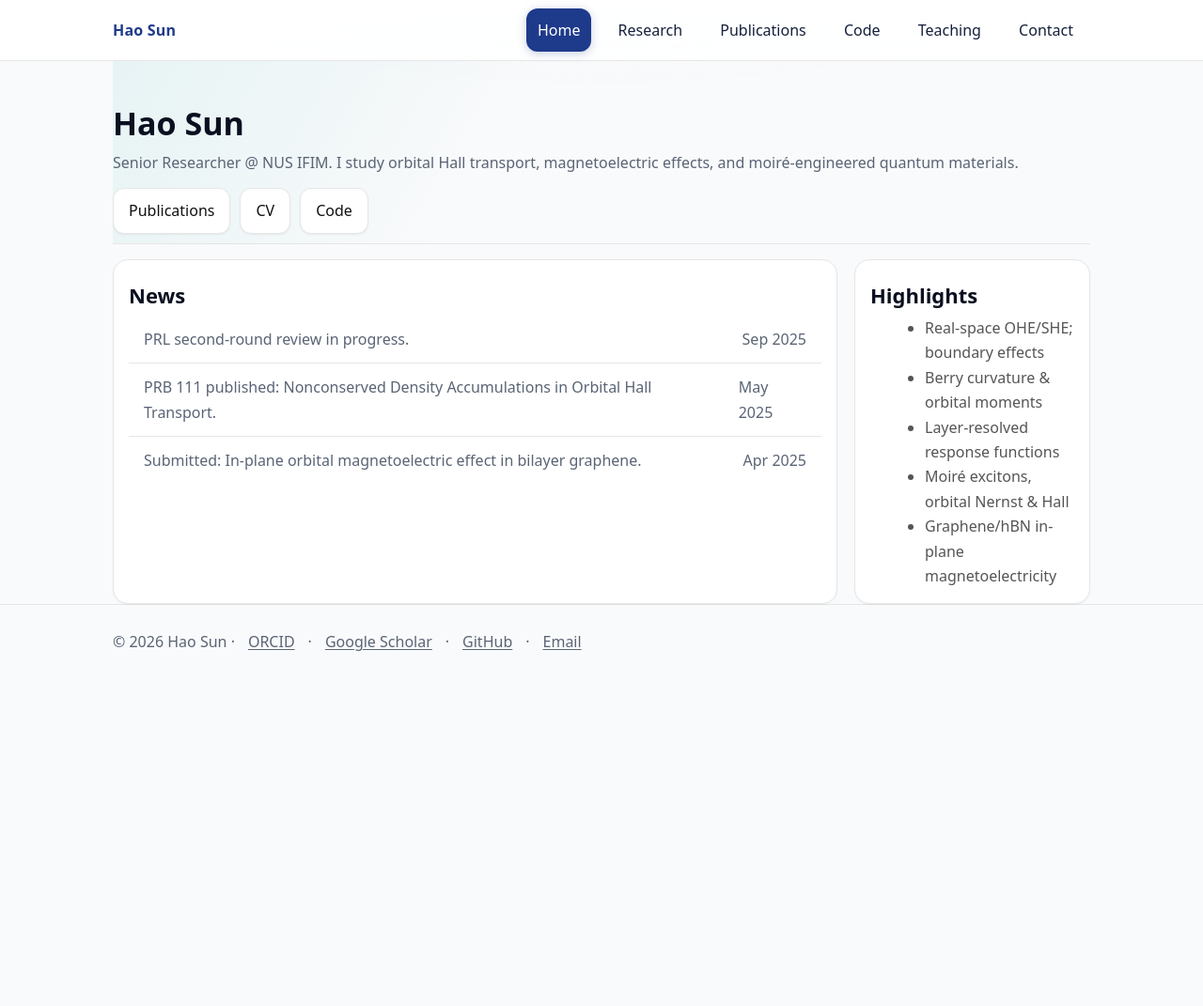
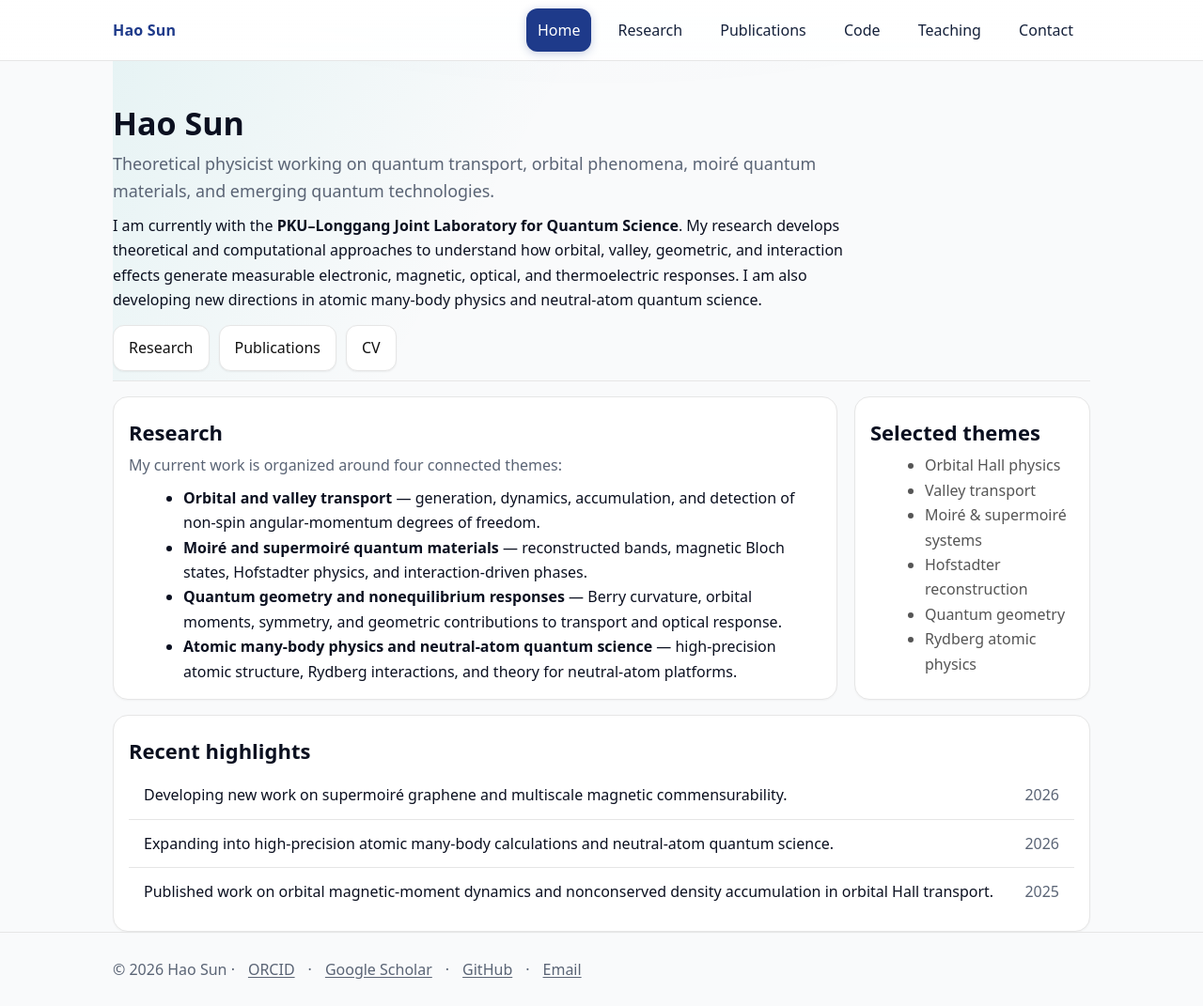
Before and after one commit to sunohao/sunhao_condensed_physics, a Jekyll site: the page built from index.md, in a window 1280 px wide and 1071 px high. Shown: the whole window at 94% size. Built offline with Jekyll 4.4.1, drawn with Linux system fonts in a browser that asks for light colours.

Commit message:
Refresh index.md for 2026 academic profile

```diff
--- a/index.md
+++ b/index.md
@@ -3,32 +3,50 @@ title: Home
 ---
 
 <section class="hero">
-  <h1>{{ site.title }}</h1>
-  <p class="muted">Senior Researcher @ NUS IFIM. I study orbital Hall transport, magnetoelectric effects, and moiré-engineered quantum materials.</p>
+  <h1>Hao Sun</h1>
+  <p class="muted" style="font-size:1.12rem; max-width:760px;">
+    Theoretical physicist working on quantum transport, orbital phenomena, moiré quantum materials, and emerging quantum technologies.
+  </p>
+  <p style="max-width:820px;">
+    I am currently with the <strong>PKU–Longgang Joint Laboratory for Quantum Science</strong>. My research develops theoretical and computational approaches to understand how orbital, valley, geometric, and interaction effects generate measurable electronic, magnetic, optical, and thermoelectric responses. I am also developing new directions in atomic many-body physics and neutral-atom quantum science.
+  </p>
   <p style="margin:14px 0 0; display:flex; gap:10px; flex-wrap:wrap">
+    <a class="btn" href="{{ "/research/" | relative_url }}">Research</a>
     <a class="btn" href="{{ "/publications/" | relative_url }}">Publications</a>
     <a class="btn" href="{{ "/assets/Hao_Sun_CV.pdf" | relative_url }}">CV</a>
-    <a class="btn" href="{{ "/code/" | relative_url }}">Code</a>
   </p>
 </section>
 
 <div class="grid cols-3" style="margin-top:16px">
   <div class="card pad" style="grid-column: span 2;">
-    <h2>News</h2>
-    <ul class="news">
-      <li><span class="muted">PRL second-round review in progress.</span><time class="muted">Sep 2025</time></li>
-      <li><span class="muted">PRB 111 published: Nonconserved Density Accumulations in Orbital Hall Transport.</span><time class="muted">May 2025</time></li>
-      <li><span class="muted">Submitted: In-plane orbital magnetoelectric effect in bilayer graphene.</span><time class="muted">Apr 2025</time></li>
+    <h2>Research</h2>
+    <p class="muted">My current work is organized around four connected themes:</p>
+    <ul style="margin:8px 0 0 18px;">
+      <li><strong>Orbital and valley transport</strong> — generation, dynamics, accumulation, and detection of non-spin angular-momentum degrees of freedom.</li>
+      <li><strong>Moiré and supermoiré quantum materials</strong> — reconstructed bands, magnetic Bloch states, Hofstadter physics, and interaction-driven phases.</li>
+      <li><strong>Quantum geometry and nonequilibrium responses</strong> — Berry curvature, orbital moments, symmetry, and geometric contributions to transport and optical response.</li>
+      <li><strong>Atomic many-body physics and neutral-atom quantum science</strong> — high-precision atomic structure, Rydberg interactions, and theory for neutral-atom platforms.</li>
     </ul>
   </div>
+
   <div class="card pad">
-    <h2>Highlights</h2>
+    <h2>Selected themes</h2>
     <ul style="margin:8px 0 0 18px; color:#555">
-      <li>Real-space OHE/SHE; boundary effects</li>
-      <li>Berry curvature &amp; orbital moments</li>
-      <li>Layer-resolved response functions</li>
-      <li>Moiré excitons, orbital Nernst &amp; Hall</li>
-      <li>Graphene/hBN in-plane magnetoelectricity</li>
+      <li>Orbital Hall physics</li>
+      <li>Valley transport</li>
+      <li>Moiré &amp; supermoiré systems</li>
+      <li>Hofstadter reconstruction</li>
+      <li>Quantum geometry</li>
+      <li>Rydberg atomic physics</li>
     </ul>
   </div>
 </div>
+
+<div class="card pad" style="margin-top:16px">
+  <h2>Recent highlights</h2>
+  <ul class="news">
+    <li><span>Developing new work on supermoiré graphene and multiscale magnetic commensurability.</span><time class="muted">2026</time></li>
+    <li><span>Expanding into high-precision atomic many-body calculations and neutral-atom quantum science.</span><time class="muted">2026</time></li>
+    <li><span>Published work on orbital magnetic-moment dynamics and nonconserved density accumulation in orbital Hall transport.</span><time class="muted">2025</time></li>
+  </ul>
+</div>
```
